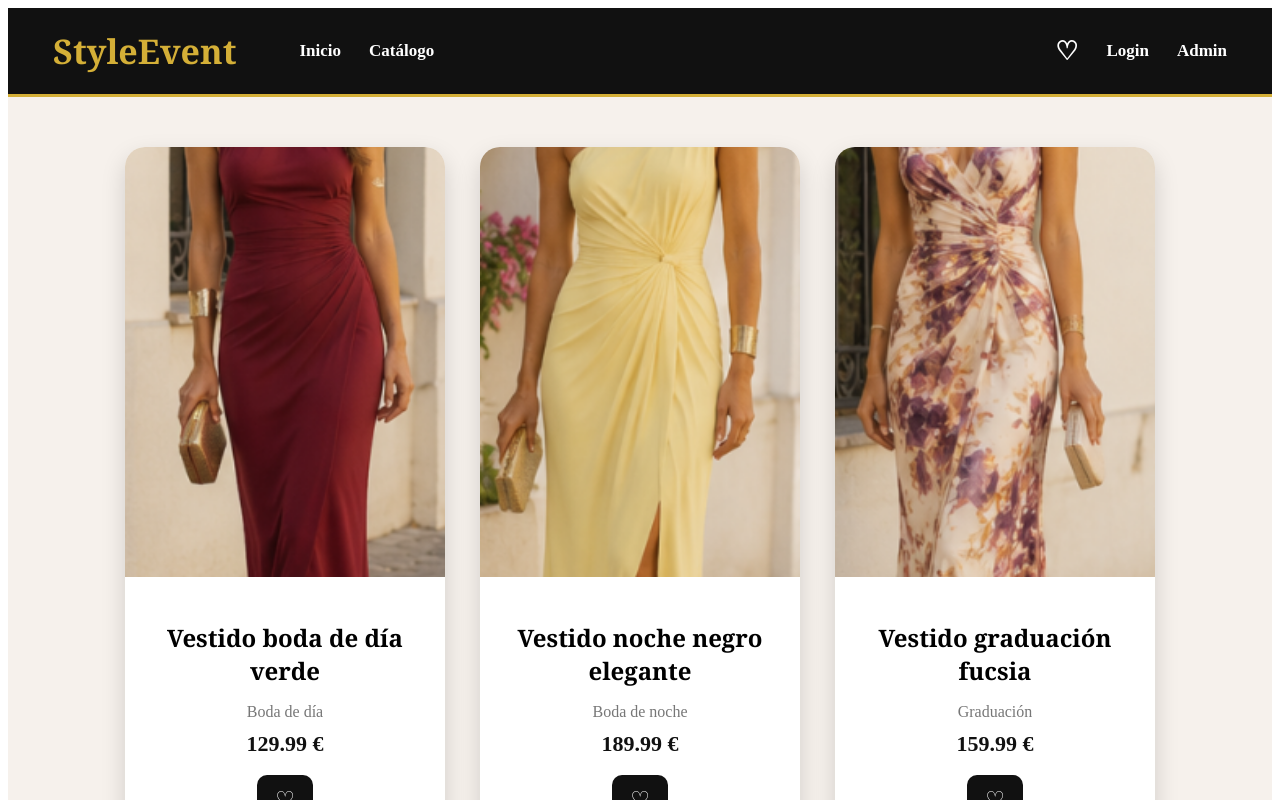
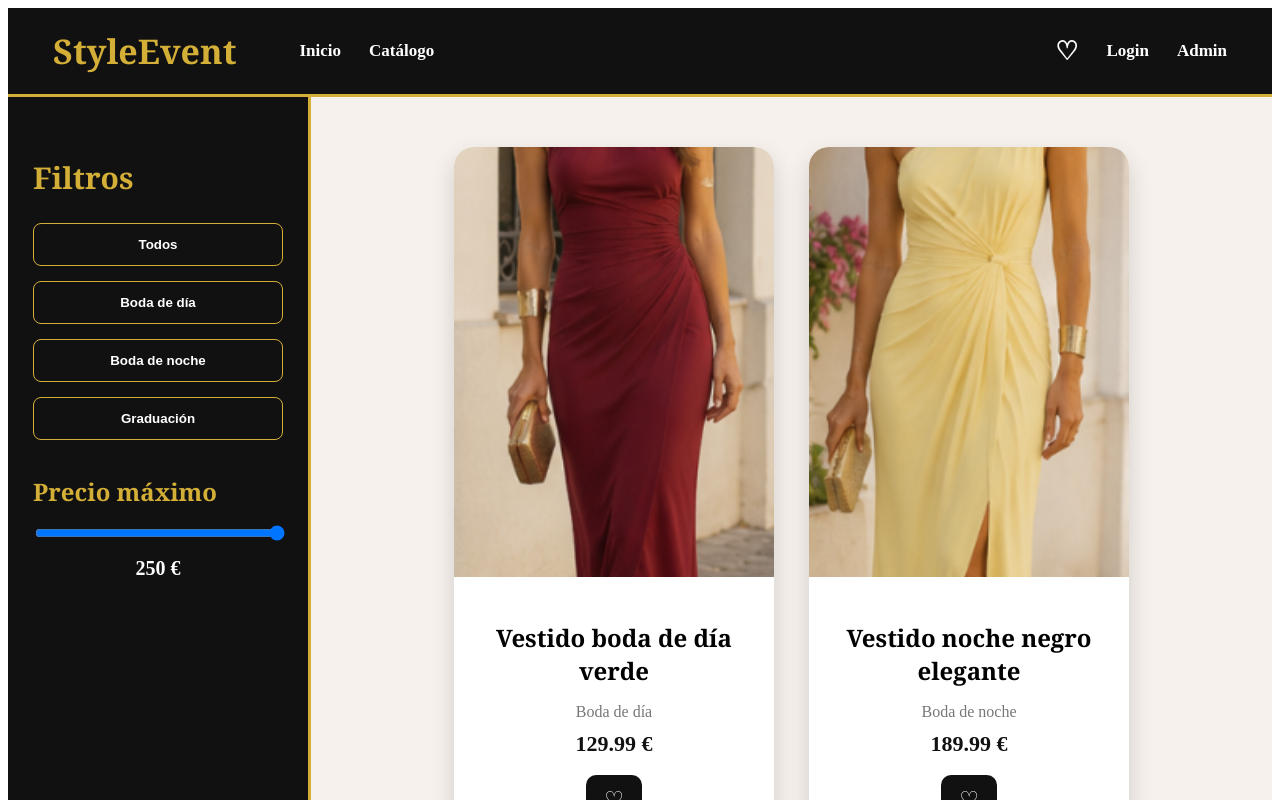
Before and after one commit to andreabrcns/StyleEvent, an Angular app in the folder frontend-angular/: page /catalogo in a window 1280 px wide. Shown: the top 800 px of the page. Built offline with nearby package versions, Linux system fonts and the light colour scheme.

Commit message:
Filtros por categoria y precio añadidos

```diff
--- a/frontend-angular/src/app/pages/catalogo/catalogo.css
+++ b/frontend-angular/src/app/pages/catalogo/catalogo.css
@@ -1,11 +1,49 @@
+.catalogo-container {
+    display: flex;
+    background-color: #f6f1ec;
+    min-height: 100vh;
+}
+
+.filtros {
+    width: 250px;
+    background-color: #111;
+    color: white;
+    padding: 35px 25px;
+    border-right: 3px solid #d4af37;
+}
+
+.filtros h2 {
+    color: #d4af37;
+    font-family: Georgia, serif;
+    font-size: 30px;
+    margin-bottom: 25px;
+}
+
+.filtros button {
+    display: block;
+    width: 100%;
+    margin-bottom: 15px;
+    padding: 13px;
+    background-color: transparent;
+    color: white;
+    border: 1px solid #d4af37;
+    border-radius: 8px;
+    cursor: pointer;
+    font-weight: bold;
+}
+
+.filtros button:hover {
+    background-color: #d4af37;
+    color: #111;
+}
+
 .catalogo {
+    flex: 1;
     display: flex;
     justify-content: center;
     gap: 35px;
     flex-wrap: wrap;
     padding: 50px;
-    background-color: #f6f1ec;
-    min-height: 100vh;
 }
 
 .card {
@@ -67,6 +105,15 @@
 }
 
 @media screen and (max-width: 768px) {
+    .catalogo-container {
+        flex-direction: column;
+    }
+
+    .filtros {
+        width: auto;
+        border-right: none;
+        border-bottom: 3px solid #d4af37;
+    }
 
     .catalogo {
         padding: 25px;
@@ -75,5 +122,27 @@
     .card {
         width: 100%;
     }
+}
 
+.filtro-precio {
+    margin-top: 35px;
 }
+
+.filtro-precio h3 {
+    color: #d4af37;
+    font-family: Georgia, serif;
+    font-size: 24px;
+    margin-bottom: 15px;
+}
+
+.filtro-precio input {
+    width: 100%;
+    cursor: pointer;
+}
+
+.filtro-precio p {
+    text-align: center;
+    font-size: 20px;
+    font-weight: bold;
+    margin-top: 12px;
+}
--- a/frontend-angular/src/app/pages/catalogo/catalogo.html
+++ b/frontend-angular/src/app/pages/catalogo/catalogo.html
@@ -1,25 +1,39 @@
-<section class="catalogo">
+<section class="catalogo-container">
 
-    @for (vestido of vestidos; track vestido.nombre) {
+    <aside class="filtros">
+        <h2>Filtros</h2>
 
-    <div class="card">
+        <button (click)="filtrarCategoria('Todos')">Todos</button>
+        <button (click)="filtrarCategoria('Boda de día')">Boda de día</button>
+        <button (click)="filtrarCategoria('Boda de noche')">Boda de noche</button>
+        <button (click)="filtrarCategoria('Graduación')">Graduación</button>
 
-        <img [src]="vestido.imagen">
+        <div class="filtro-precio">
+            <h3>Precio máximo</h3>
 
-        <div class="info">
+            <input type="range" min="0" max="250" step="10" [value]="precioMaximo" (input)="cambiarPrecio($event)">
 
-            <h2>{{ vestido.nombre }}</h2>
+            <p>{{ precioMaximo }} €</p>
+        </div>
+    </aside>
 
-            <p>{{ vestido.categoria }}</p>
+    <section class="catalogo">
 
-            <span>{{ vestido.precio }} €</span>
+        @for (vestido of vestidosFiltrados; track vestido.nombre) {
 
-            <button>♡</button>
+        <div class="card">
+            <img [src]="vestido.imagen">
 
+            <div class="info">
+                <h2>{{ vestido.nombre }}</h2>
+                <p>{{ vestido.categoria }}</p>
+                <span>{{ vestido.precio }} €</span>
+                <button>♡</button>
+            </div>
         </div>
 
-    </div>
+        }
 
-    }
+    </section>
 
 </section>
--- a/frontend-angular/src/app/pages/catalogo/catalogo.ts
+++ b/frontend-angular/src/app/pages/catalogo/catalogo.ts
@@ -109,5 +109,28 @@ export class Catalogo {
     }
 
   ];
+  categoriaSeleccionada = 'Todos';
+
+  filtrarCategoria(categoria: string) {
+    this.categoriaSeleccionada = categoria;
+  }
+
+  get vestidosFiltrados() {
+    return this.vestidos.filter(vestido => {
+      const coincideCategoria =
+        this.categoriaSeleccionada === 'Todos' ||
+        vestido.categoria === this.categoriaSeleccionada;
+
+      const coincidePrecio = vestido.precio <= this.precioMaximo;
+
+      return coincideCategoria && coincidePrecio;
+    });
+  }
+  precioMaximo = 250;
+
+  cambiarPrecio(event: Event) {
+    const input = event.target as HTMLInputElement;
+    this.precioMaximo = Number(input.value);
+  }
 
 }
```
